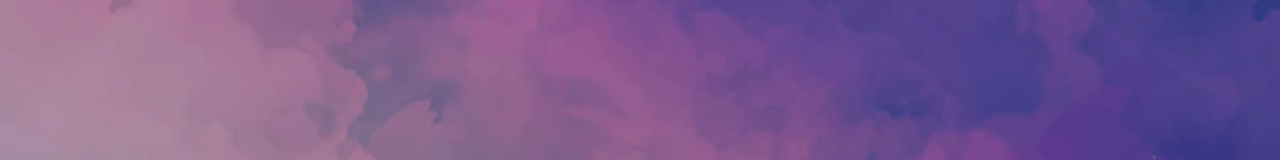
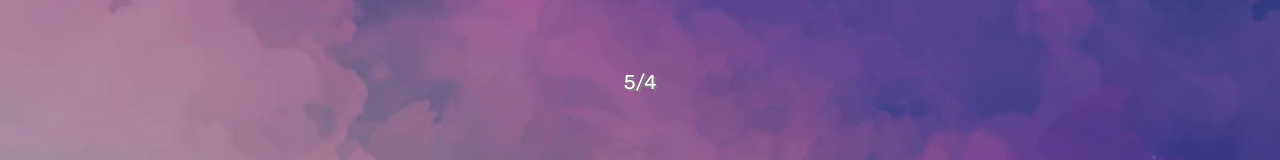
Before and after one commit to remireems/weatherApp, a React (Create React App) app: page / in a window 1280 px wide. Shown: the part 305-465 px from the top of the page. Built offline with nearby package versions, Linux system fonts and the light colour scheme; the HTML template or start-up script is replaced by a standard one.

Commit message:
added date and styling

```diff
--- a/src/App.js
+++ b/src/App.js
@@ -5,6 +5,9 @@ function App() {
 
   const [data, setData] = useState({})
   const [location, setLocation] = useState('')
+
+  const current = new Date()
+  const date = `${current.getMonth()+1}/${current.getDate()}`
 
   const apiKey = '04a3de3d38e1f0efbd3cb73d312aa4b6'
   const url = `https://api.openweathermap.org/data/2.5/weather?q=${location}&units=imperial&appid=${apiKey}`
@@ -35,6 +38,7 @@ function App() {
 
       <div className='weatherInfo'>
         <h1 className='wName'>{data.name}</h1>
+        <p className='wDate'>{date}</p>
         {data.weather ? <img className='wImg' src={`http://openweathermap.org/img/wn/${data.weather[0].icon}@2x.png`} alt={data.weather[0].main} /> : null}
         {data.weather ? <h2 className='weather'>{data.weather[0].main}</h2> : null}
         {data.main ? <h2 className='wTemp'>{data.main.temp.toFixed()}°F</h2> : null}
--- a/src/index.css
+++ b/src/index.css
@@ -54,7 +54,11 @@
   font-size: 60px;
   text-align: center;
   text-shadow: 2px 2px gray;
+}
 
+.wDate {
+  font-size: 20px;
+  text-shadow: 2px 2px gray;
 }
 
 .weather {
```
